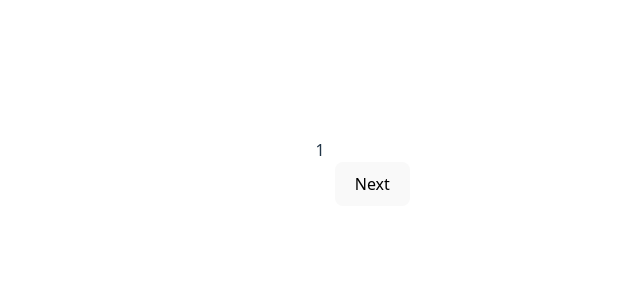
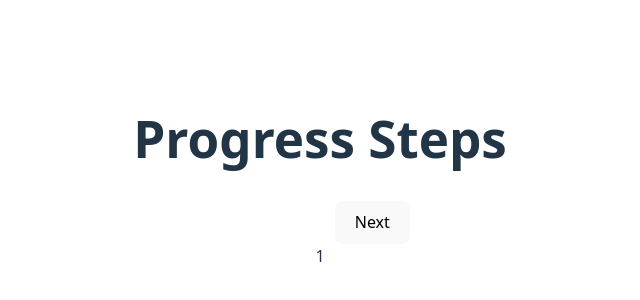
Before and after one commit to Iamdachi04/progress-steps, a React (Vite) app in the folder progress-steps-app/: page / in a window 1280 px wide. Shown: the part 228-528 px from the top of the page, without its empty margins (320-960 px from the left). Built offline with nearby package versions, Linux system fonts and the light colour scheme.

Commit message:
okay , made remade the finalstep , and progresssteps before that , I only have to do submission normally now.

```diff
--- a/progress-steps-app/src/components/ProgressSteps.tsx
+++ b/progress-steps-app/src/components/ProgressSteps.tsx
@@ -1,13 +1,21 @@
 import { useState } from "react";
 
 import NavigationButtons from './NavigationButtons';
-
+import FinalStepForm from './FinalStepForm';
 const ProgressSteps :React.FC= () => {
 
 
  const [currentStep, setCurrentStep] = useState(1);
     const [formData, setFormData] = useState({ name: "", surname: "" });
     const totalsteps = 5;
+    const renderStepContent = () => {
+        switch (currentStep) {
+            case 5:
+                return <FinalStepForm formData={formData} setFormData={setFormData} />;
+            default:
+                return <div>{currentStep}</div>;
+        }
+    };
 
     const handlenext = () => {
         if (currentStep < totalsteps) {
@@ -28,9 +36,7 @@ const ProgressSteps :React.FC= () => {
   return (
         <div className="progress-steps">
 
-            <div className="step">
-                <div className="step-number">{currentStep}</div>
-            </div>
+            <h1>Progress Steps</h1>
 
             <NavigationButtons
                 currentStep={currentStep}
@@ -39,6 +45,9 @@ const ProgressSteps :React.FC= () => {
                 onPrev={handlePrev}
                 onSubmit={handleSubmit}
             />
+            <div className="step-content">
+                {renderStepContent()}
+            </div>
         </div>
     )
 }
```
